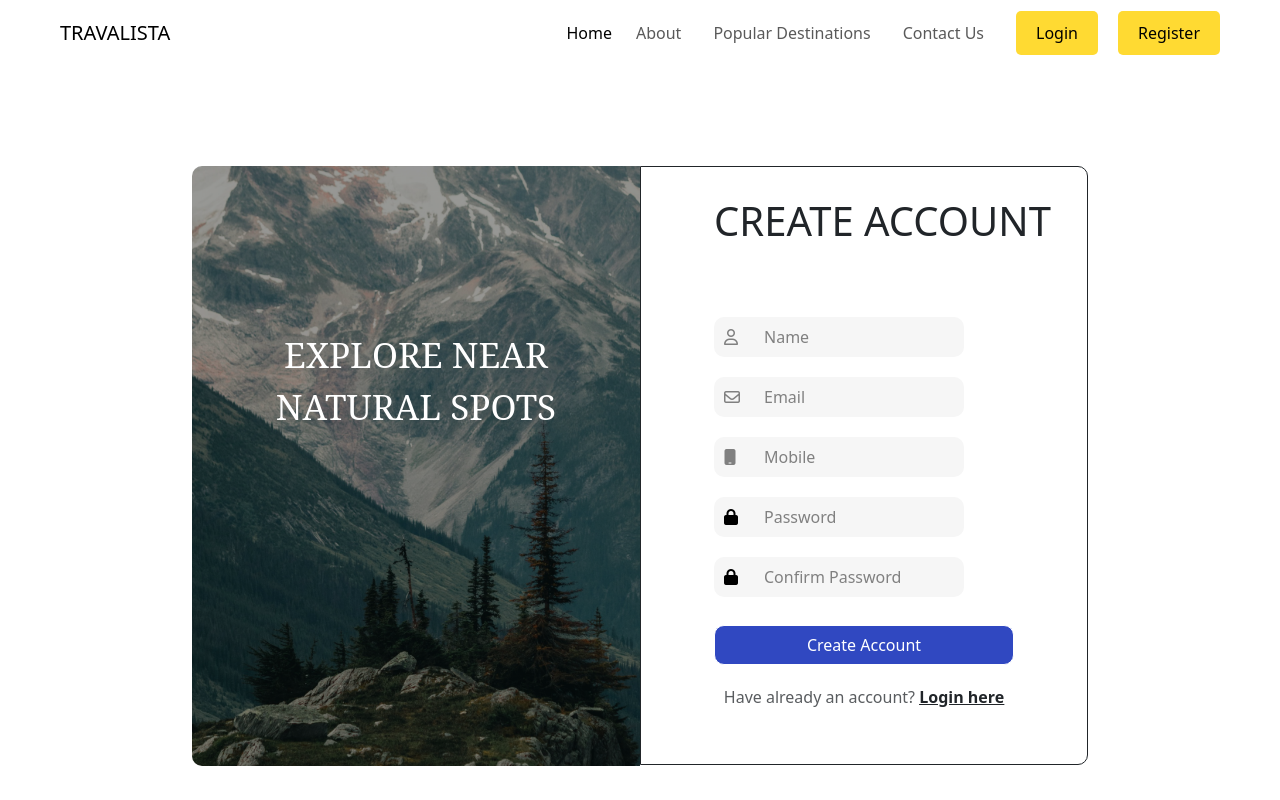
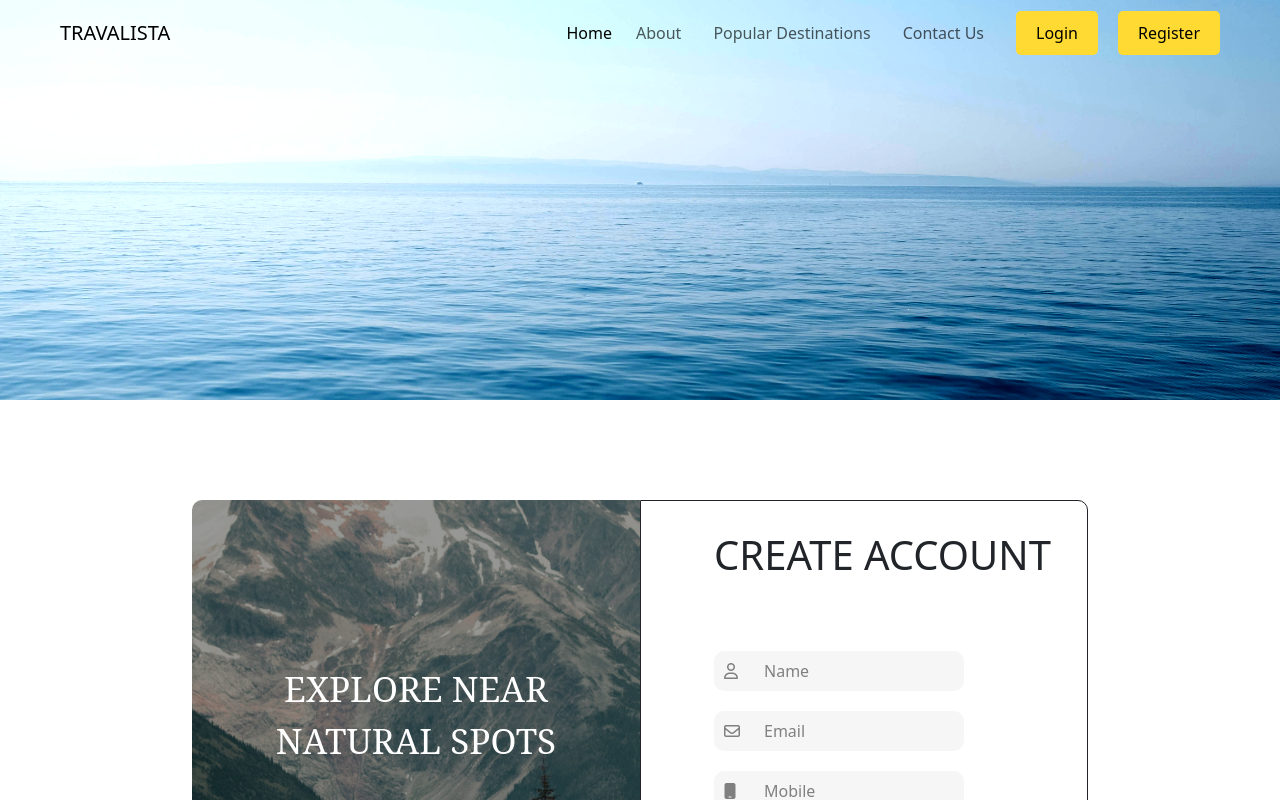
Before and after one commit to mohammedshafinc/TRAVALISTA-FRONTEND, an Angular app: page /userregistration in a window 1280 px wide. Shown: the top 800 px of the page. Built offline with nearby package versions, Linux system fonts and the light colour scheme.

Commit message:
home page design partial

```diff
--- a/src/app/app.component.html
+++ b/src/app/app.component.html
@@ -1,3 +1,4 @@
 <app-header></app-header>
+<app-home></app-home>
 <router-outlet></router-outlet>
 <app-footer></app-footer>
--- a/src/app/components/header/header.component.html
+++ b/src/app/components/header/header.component.html
@@ -1,5 +1,5 @@
 <body class="">
-  <nav class="navbar navbar-expand-lg bg-transparent">
+  <nav class="navbar navbar-expand-lg bg-transparent position-fixed z-1 w-100 ">
     <div class="container-fluid mx-lg-5">
       <a class="navbar-brand" href="#">TRAVALISTA</a>
       <button
--- a/src/app/components/home/home.component.html
+++ b/src/app/components/home/home.component.html
@@ -1 +1,3 @@
-<p>home works!</p>
+<div class="header-part">
+
+</div>
--- a/src/app/components/home/home.component.scss
+++ b/src/app/components/home/home.component.scss
@@ -0,0 +1,11 @@
+.header-part{
+    width: 100%;
+    height: 400px;
+    background-image: url('../../../assets/sea2.jpg');
+    background-size:cover;
+    background-position: center;
+
+
+    filter: brightness(100%) contrast(150%);
+
+}
```
Also changed, not shown: src/app/components/header/header.component.scss (+9 -0 lines), src/assets/beach.png (added), src/assets/sea2.jpg (added).
